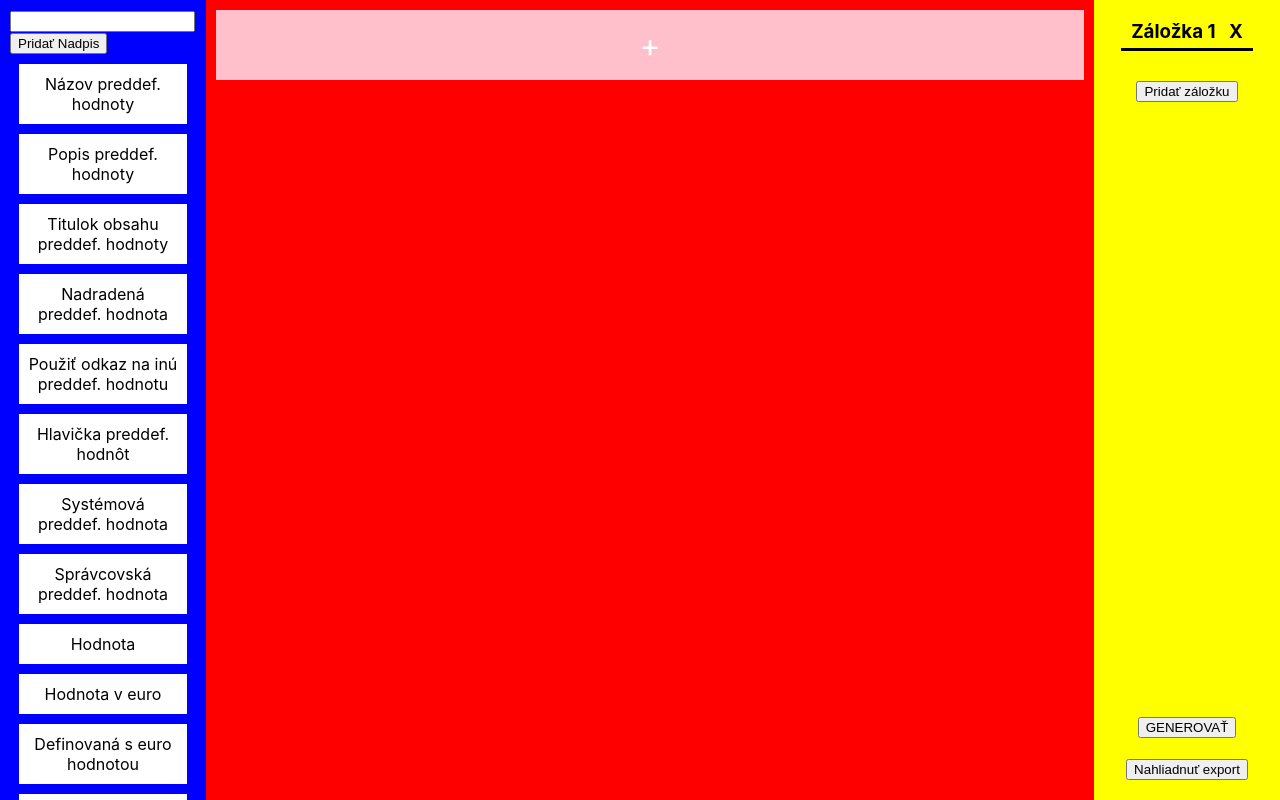
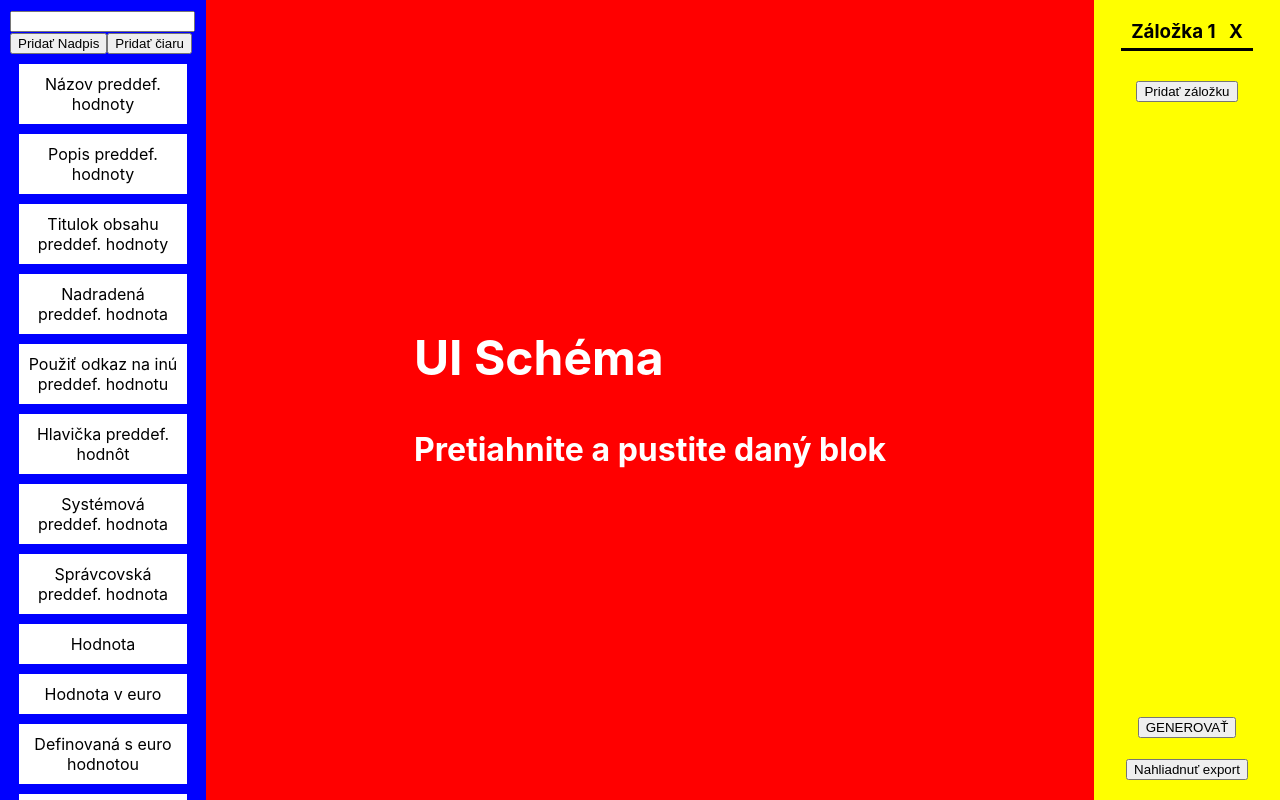
Before and after one commit to adino1337/ui_generator, a React (Create React App) app: page / in a window 1280 px wide. Built offline with nearby package versions, Linux system fonts and the light colour scheme.

Commit message:
všetko hotove okrem založiek

```diff
--- a/src/App.css
+++ b/src/App.css
@@ -12,18 +12,20 @@
   color: white;
 }
 .plusRow{
-  display: grid;
-  place-items: center;
+  display: flex;
+  flex: 1;
   font-size: 32px;
   color: white;
-  height: 70px;
+  min-height: 70px;
   position: relative;
 }
 .plusRowWithColumn{
-  display: grid;
-  place-items: center;
+  display: flex;
+  justify-content: center;
+  align-items: center;
+  flex: 1;
   width: 100%;
   font-size: 32px;
   color: white;
-  height: 70px;
+  min-height: 70px;
 }
--- a/src/App.js
+++ b/src/App.js
@@ -238,15 +238,20 @@ function App() {
     const fieldData = marks.map((mark) =>
       mark.map((group) =>
         group.map((row) =>
-          row.map((col) =>{
-            if(col.type==="title")
-              return({
+          row.map((col) => {
+            if (col.type === "title")
+              return {
                 title: col.title,
+              };
+            else if(col.type === "line")
+              return{
+                customComponent: "Line"
+              }
+            else
+              return {
+                field: col.field,
+              };
           })
-            else
-            return({
-              field: col.field,
-          })})
         )
       )
     );
@@ -316,6 +321,15 @@ function App() {
                   >
                     Pridať Nadpis
                   </button>
+                  <button
+                    onClick={() => {
+                      setRightFieldGroups((prev) => {
+                        return [...prev, [[{ type: "line" }]]];
+                      });
+                    }}
+                  >
+                    Pridať čiaru
+                  </button>
                 </div>
                 {leftFields.map((field, index) => (
                   <Draggable
@@ -382,6 +396,32 @@ function App() {
                       isDragDisabled={!edit}
                     >
                       {(providedField, snapshot) => {
+                        let typeOfComponent;
+                        try {
+                          typeOfComponent = row[0][0].type;
+
+                          if (typeOfComponent === "line")
+                            return (
+                              <div
+                                ref={providedField.innerRef}
+                                {...providedField.draggableProps}
+                                {...providedField.dragHandleProps}
+                                style={{
+                                  padding: "20px 0",
+                                  display: "flex",
+                                  ...providedField.draggableProps.style,
+                                }}
+                              >
+                               <div
+                                style={{
+                                  background: "black",
+                                  display: "flex",
+                                  width: "100%",
+                                  height: "10px",
+                                }}
+                               ></div>
+                              </div>
+                            );
                           return (
                             <div
                               ref={providedField.innerRef}
@@ -461,7 +501,9 @@ function App() {
                                                   {(providedCol, snapshot) => {
                                                     return (
                                                       <div
-                                                      ref={providedCol.innerRef}
+                                                        ref={
+                                                          providedCol.innerRef
+                                                        }
                                                         style={{
                                                           background:
                                                             snapshot.isDraggingOver
@@ -470,14 +512,18 @@ function App() {
                                                           minHeight: "40px",
                                                           display: "flex",
                                                           flex: "1",
-                                                        flexDirection: "column",
+                                                          flexDirection:
+                                                            "column",
                                                           gap: "10px",
                                                           minWidth: "0",
                                                         }}
                                                         {...providedCol.droppableProps}
                                                       >
                                                         {column.map(
-                                                        (field, fieldIndex) => (
+                                                          (
+                                                            field,
+                                                            fieldIndex
+                                                          ) => (
                                                             <Draggable
                                                               key={field.field}
                                                               draggableId={
@@ -531,7 +577,9 @@ function App() {
                                                             </Draggable>
                                                           )
                                                         )}
-                                                      {providedCol.placeholder}
+                                                        {
+                                                          providedCol.placeholder
+                                                        }
                                                       </div>
                                                     );
                                                   }}
@@ -574,9 +622,14 @@ function App() {
                               </Droppable>
                             </div>
                           );
+                        } catch (e) {
+                          console.error("ERROR: " + e);
+                        }
                       }}
                     </Draggable>
                   ))}
+                  {providedBase.placeholder}
+
                   {edit && (
                     <Droppable
                       key={`addRow`}
@@ -589,11 +642,7 @@ function App() {
                           <div
                             ref={provided.innerRef}
                             className="plusRow"
-                            style={{
-                              backgroundColor: snapshot.isDraggingOver
-                                ? "cyan"
-                                : "pink",
-                            }}
+
                             {...provided.droppableProps}
                           >
                             <Droppable
@@ -603,22 +652,20 @@ function App() {
                               type={"column"}
                             >
                               {(provided, snapshot) => {
-                                let backgroundColor = "pink";
-                                if (
-                                  snapshotUpper.isDraggingOver ||
-                                  snapshot.isDraggingOver
-                                )
-                                  backgroundColor = "magenta";
+
                                 return (
                                   <div
                                     ref={provided.innerRef}
                                     className="plusRowWithColumn"
-                                    style={{
-                                      backgroundColor: backgroundColor,
-                                    }}
+
                                     {...provided.droppableProps}
-                                  >
-                                    +
+                                  >{
+                                    rightFieldGroups.length===0 ?
+                                    <div>
+                                      <h2>UI Schéma</h2>
+                                      <h4>Pretiahnite a pustite daný blok</h4>
+                                      </div>:
+                                      <div>+</div>}
                                   </div>
                                 );
                               }}
@@ -628,8 +675,6 @@ function App() {
                       }}
                     </Droppable>
                   )}
-
-                  {providedBase.placeholder}
                 </div>
               );
             }}
```
Lines whose indentation alone changed are shown as unchanged.
